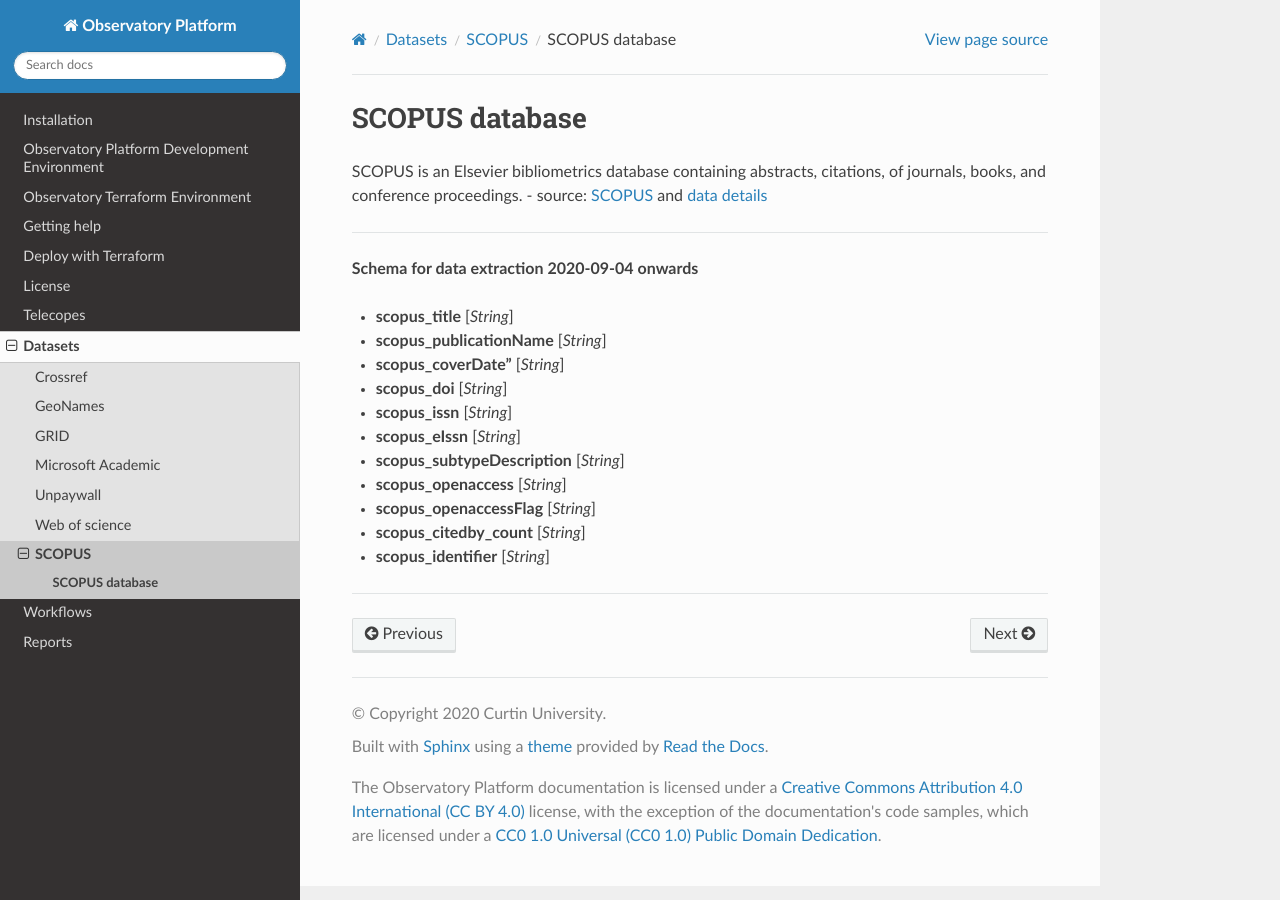
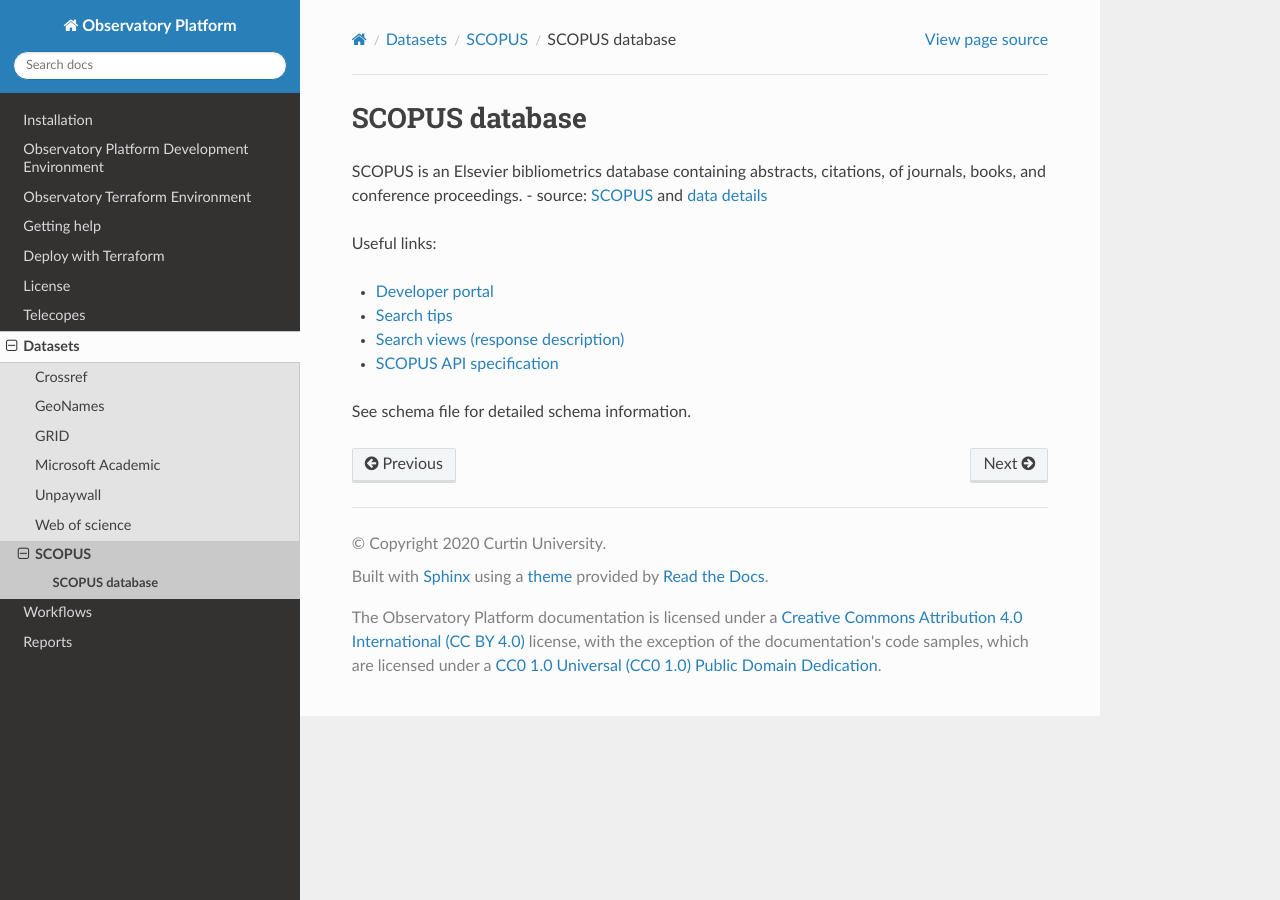
Before and after one commit to The-Academic-Observatory/observatory-platform, a Sphinx documentation site: the page built from docs/datasets/provider_scopus/dataset_scopus.md, in a window 1280 px wide. Built offline with Sphinx 7.4.7 and the Read the Docs theme 2.0.0, drawn with Linux system fonts in a browser that asks for light colours.

Commit message:
ScopusTelescope: add useful links to scopus dataset doc

```diff
--- a/docs/datasets/provider_scopus/dataset_scopus.md
+++ b/docs/datasets/provider_scopus/dataset_scopus.md
@@ -2,19 +2,10 @@
 
 SCOPUS is an Elsevier bibliometrics database containing abstracts, citations, of journals, books, and conference proceedings. - source: [SCOPUS](https://www.elsevier.com/en-gb/solutions/scopus) and [data details](https://dev.elsevier.com/sc_api_spec.html)
 
----
-**Schema for data extraction 2020-09-04 onwards**
+Useful links:
+- [Developer portal](https://dev.elsevier.com/scopus.html)
+- [Search tips](https://dev.elsevier.com/sc_search_tips.html)
+- [Search views (response description)](https://dev.elsevier.com/sc_search_views.html)
+- [SCOPUS API specification](https://dev.elsevier.com/documentation/ScopusSearchAPI.wadl)
 
-+ **scopus_title** [*String*]
-+ **scopus_publicationName** [*String*]
-+ **scopus_coverDate”** [*String*]
-+ **scopus_doi** [*String*]
-+ **scopus_issn** [*String*]
-+ **scopus_eIssn** [*String*]
-+ **scopus_subtypeDescription** [*String*]
-+ **scopus_openaccess** [*String*]
-+ **scopus_openaccessFlag** [*String*]
-+ **scopus_citedby_count** [*String*]
-+ **scopus_identifier** [*String*]
-
----
+See schema file for detailed schema information.
```
